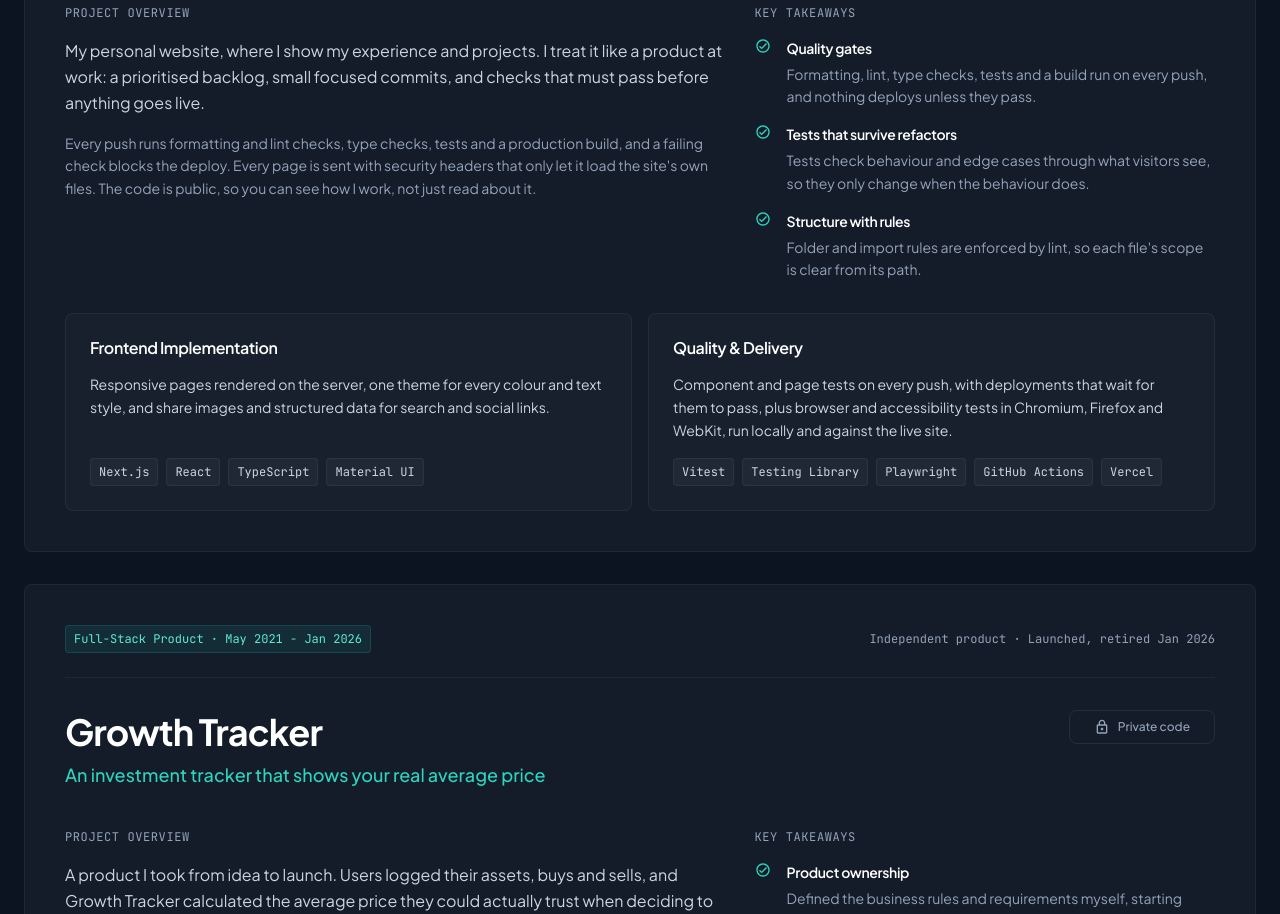
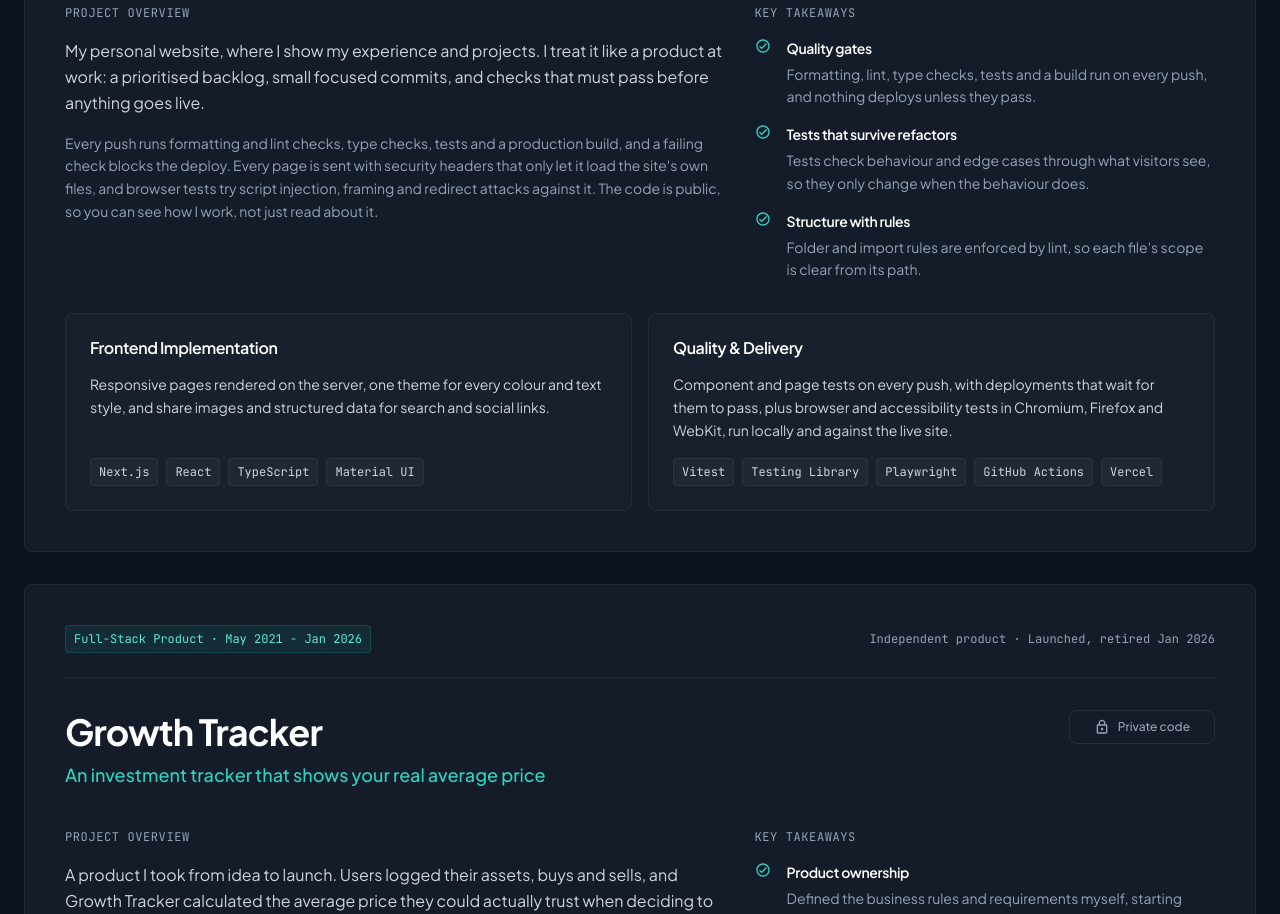
Before and after one commit to GunterJameda/pedro-barbosa-pt, a Next.js app: page /projects in a window 1280 px wide. Shown: the part 1060-1974 px from the top of the page. Built offline with nearby package versions, Linux system fonts and the light colour scheme; what @mui/material-nextjs would draw is missing.

Commit message:
feat: mention the attack tests on the site's project card

```diff
--- a/src/components/pages/projects/ProjectList/content.ts
+++ b/src/components/pages/projects/ProjectList/content.ts
@@ -16,7 +16,7 @@ export const PROJECTS: Project[] = [
     summary:
       "My personal website, where I show my experience and projects. I treat it like a product at work: a prioritised backlog, small focused commits, and checks that must pass before anything goes live.",
     details:
-      "Every push runs formatting and lint checks, type checks, tests and a production build, and a failing check blocks the deploy. Every page is sent with security headers that only let it load the site's own files. The code is public, so you can see how I work, not just read about it.",
+      "Every push runs formatting and lint checks, type checks, tests and a production build, and a failing check blocks the deploy. Every page is sent with security headers that only let it load the site's own files, and browser tests try script injection, framing and redirect attacks against it. The code is public, so you can see how I work, not just read about it.",
     takeaways: [
       {
         title: "Quality gates",
```
